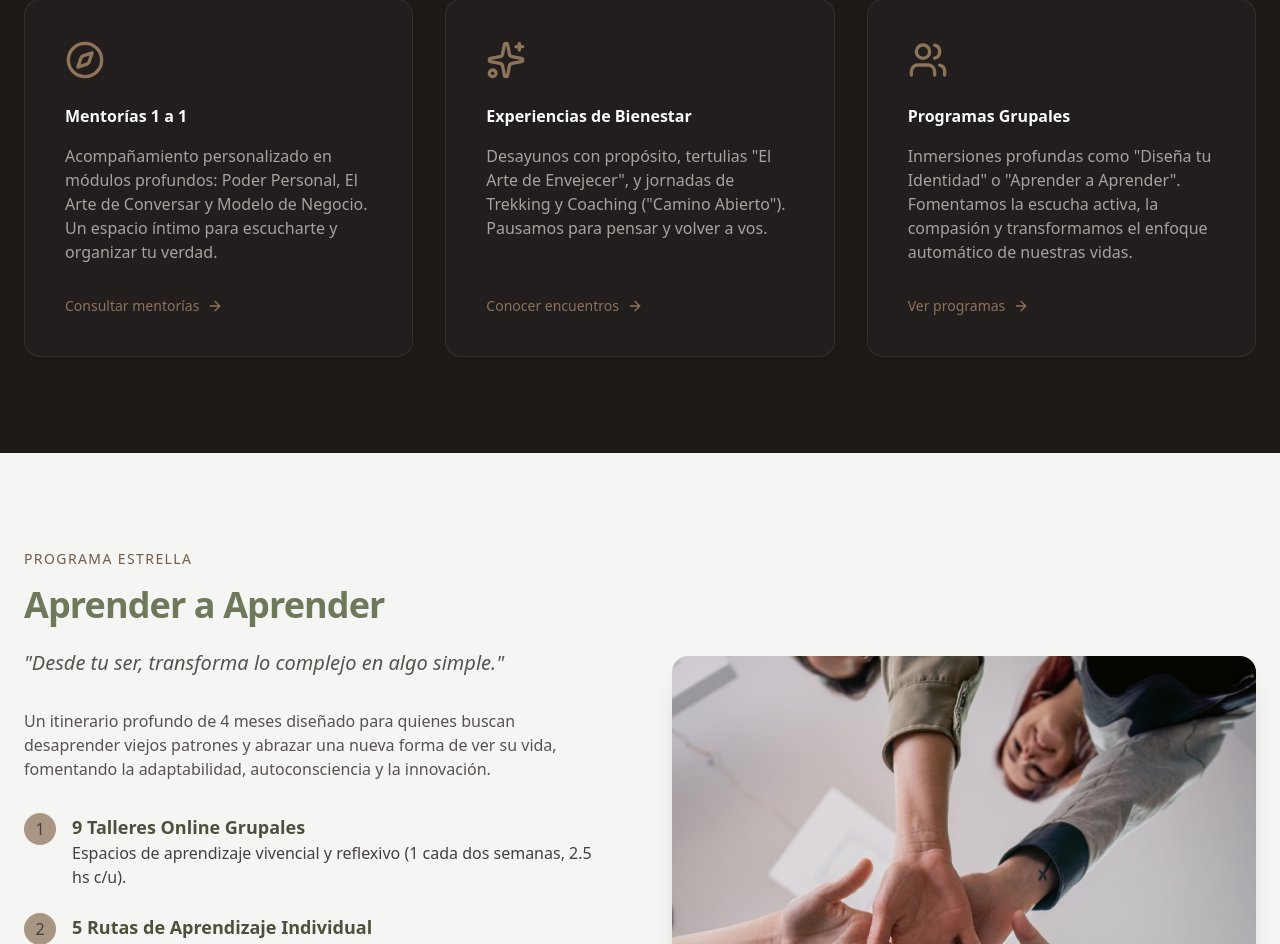
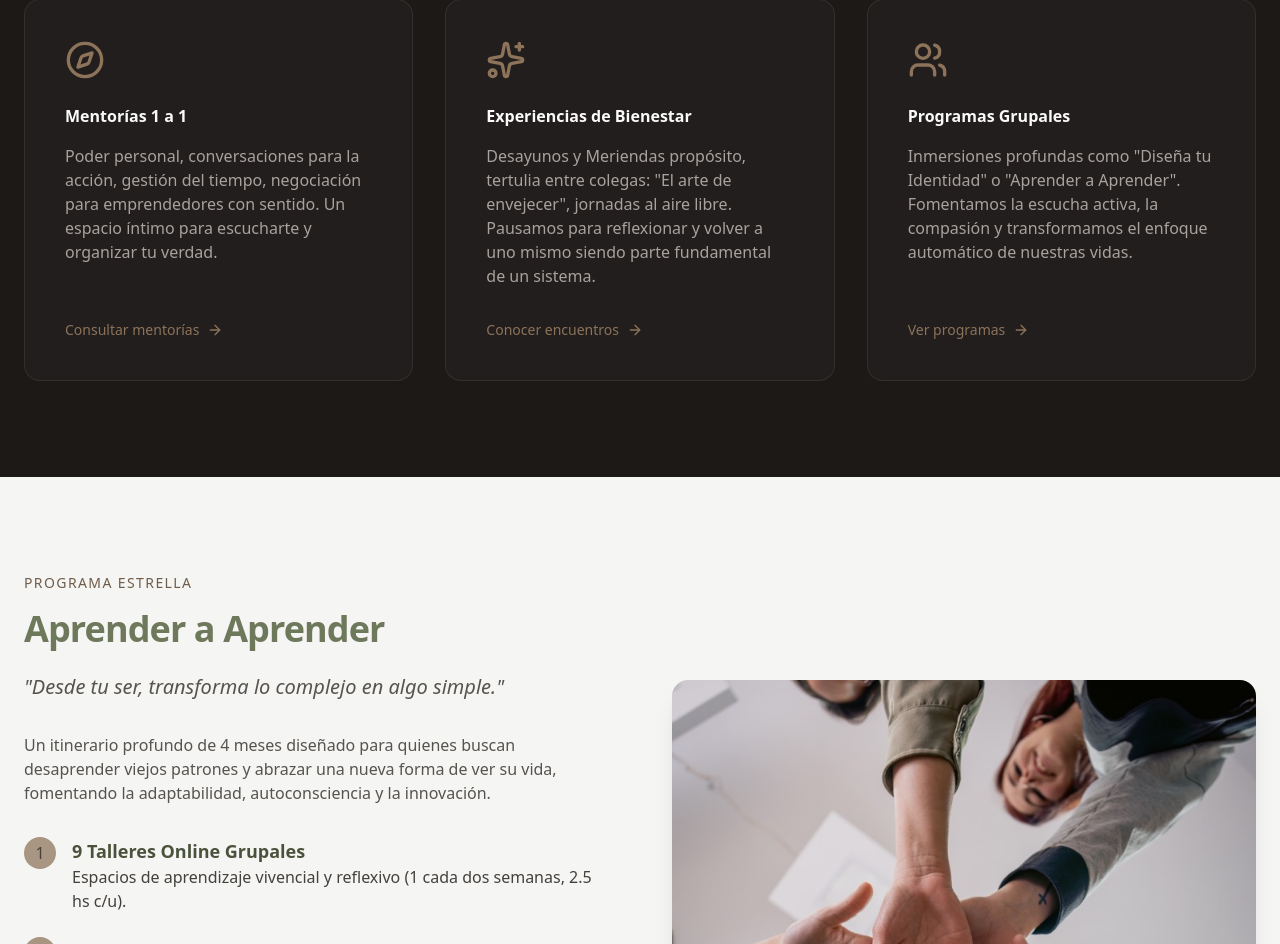
Before and after one commit to ProgWBVSG/Erika-Rios-Web, a Next.js app: page / in a window 1280 px wide. Shown: the part 2076-3020 px from the top of the page. Built offline with nearby package versions, Linux system fonts and the light colour scheme.

Commit message:
fix: actualiza textos mentorias 1a1 y experiencias de bienestar

```diff
--- a/src/app/page.tsx
+++ b/src/app/page.tsx
@@ -183,7 +183,7 @@ export default function Home() {
             >
               <Compass className="w-10 h-10 text-brand-taupe mb-6" />
               <h3 className="text-[#25D366]xl font-bold mb-4">Mentorías 1 a 1</h3>
-              <p className="text-stone-400 mb-8 flex-grow">Acompañamiento personalizado en módulos profundos: Poder Personal, El Arte de Conversar y Modelo de Negocio. Un espacio íntimo para escucharte y organizar tu verdad.</p>
+              <p className="text-stone-400 mb-8 flex-grow">Poder personal, conversaciones para la acción, gestión del tiempo, negociación para emprendedores con sentido. Un espacio íntimo para escucharte y organizar tu verdad.</p>
               <Link href="/mentorias" className="text-brand-taupe font-medium text-sm flex items-center gap-2 w-fit group-hover:text-amber-300 transition-colors">
                 Consultar mentorías <ArrowRight className="w-4 h-4 group-hover:translate-x-1 transition-transform" />
               </Link>
@@ -199,7 +199,7 @@ export default function Home() {
             >
               <Sparkles className="w-10 h-10 text-brand-taupe mb-6" />
               <h3 className="text-[#25D366]xl font-bold mb-4">Experiencias de Bienestar</h3>
-              <p className="text-stone-400 mb-8 flex-grow">Desayunos con propósito, tertulias "El Arte de Envejecer", y jornadas de Trekking y Coaching ("Camino Abierto"). Pausamos para pensar y volver a vos.</p>
+              <p className="text-stone-400 mb-8 flex-grow">Desayunos y Meriendas propósito, tertulia entre colegas: "El arte de envejecer", jornadas al aire libre. Pausamos para reflexionar y volver a uno mismo siendo parte fundamental de un sistema.</p>
               <Link href="/bienestar" className="text-brand-taupe font-medium text-sm flex items-center gap-2 w-fit group-hover:text-amber-300 transition-colors">
                 Conocer encuentros <ArrowRight className="w-4 h-4 group-hover:translate-x-1 transition-transform" />
               </Link>
```
